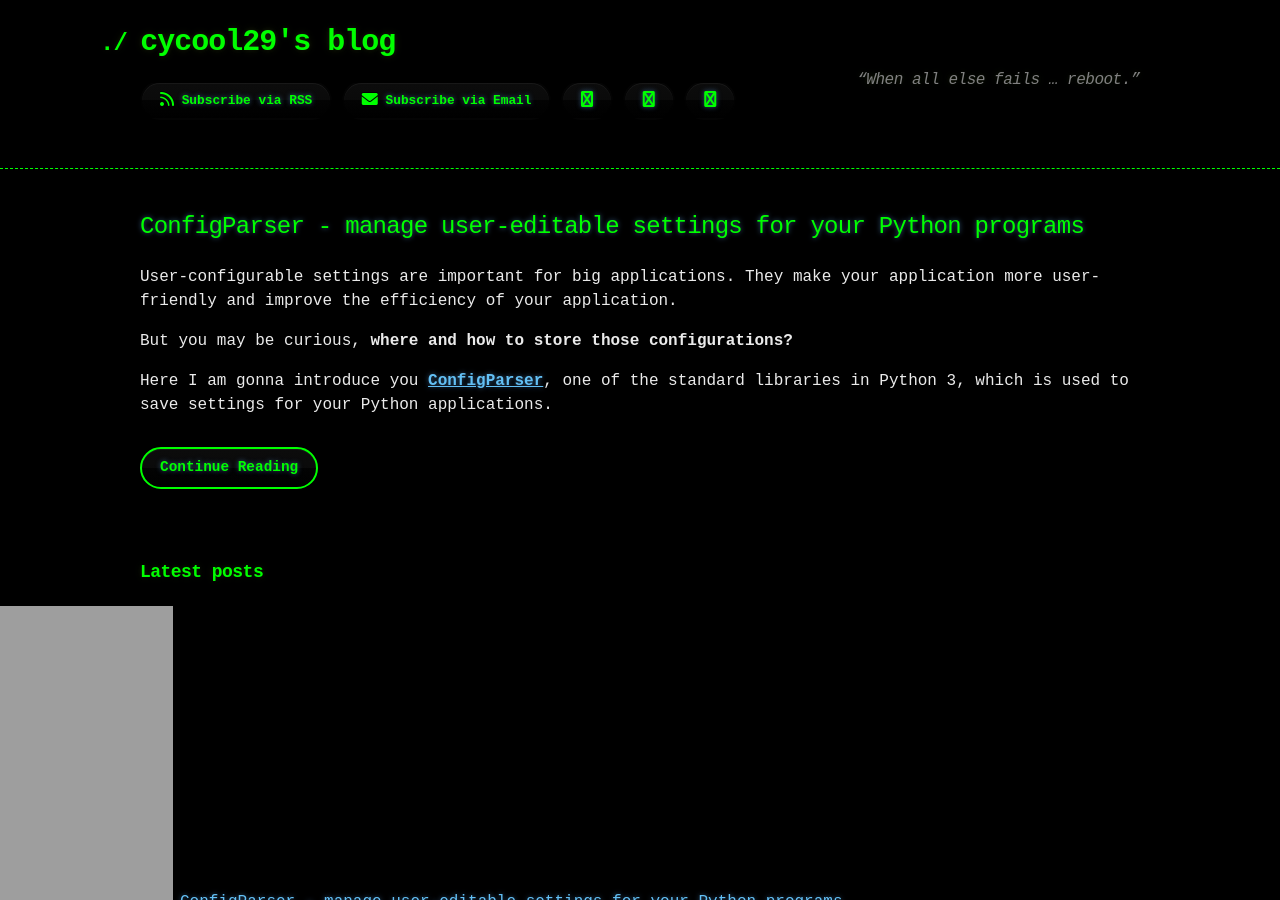
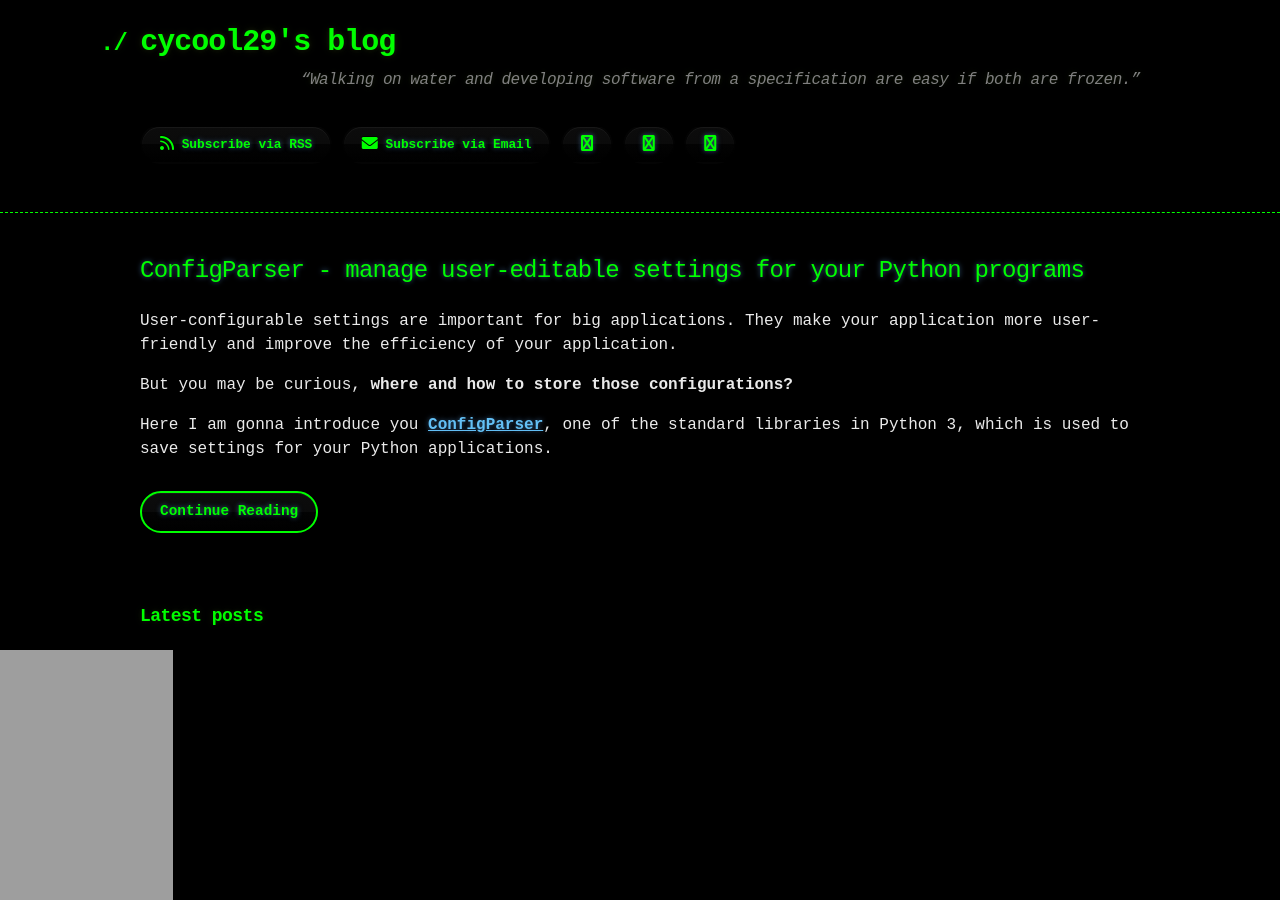
Before and after one commit to cycool29/cycool29.github.io, a Jekyll site: the page built from index.md, in a window 1280 px wide and 900 px high. Built offline with Jekyll 4.4.1, drawn with Linux system fonts in a browser that asks for light colours; a style sheet for code colours, icons or effects is not loaded.

Commit message:
Update quotes

```diff
--- a/_config.yml
+++ b/_config.yml
@@ -1,5 +1,5 @@
 title: cycool29's blog
-description: "“When all else fails … reboot.” "
+description: "“Walking on water and developing software from a specification are easy if both are frozen.” "
 bio: A high school student. Intermediate in Python, Git, Bash. Learning JavaScript. He/Him. "
 author: cycool29
 url: https://cycool29.github.io
```
